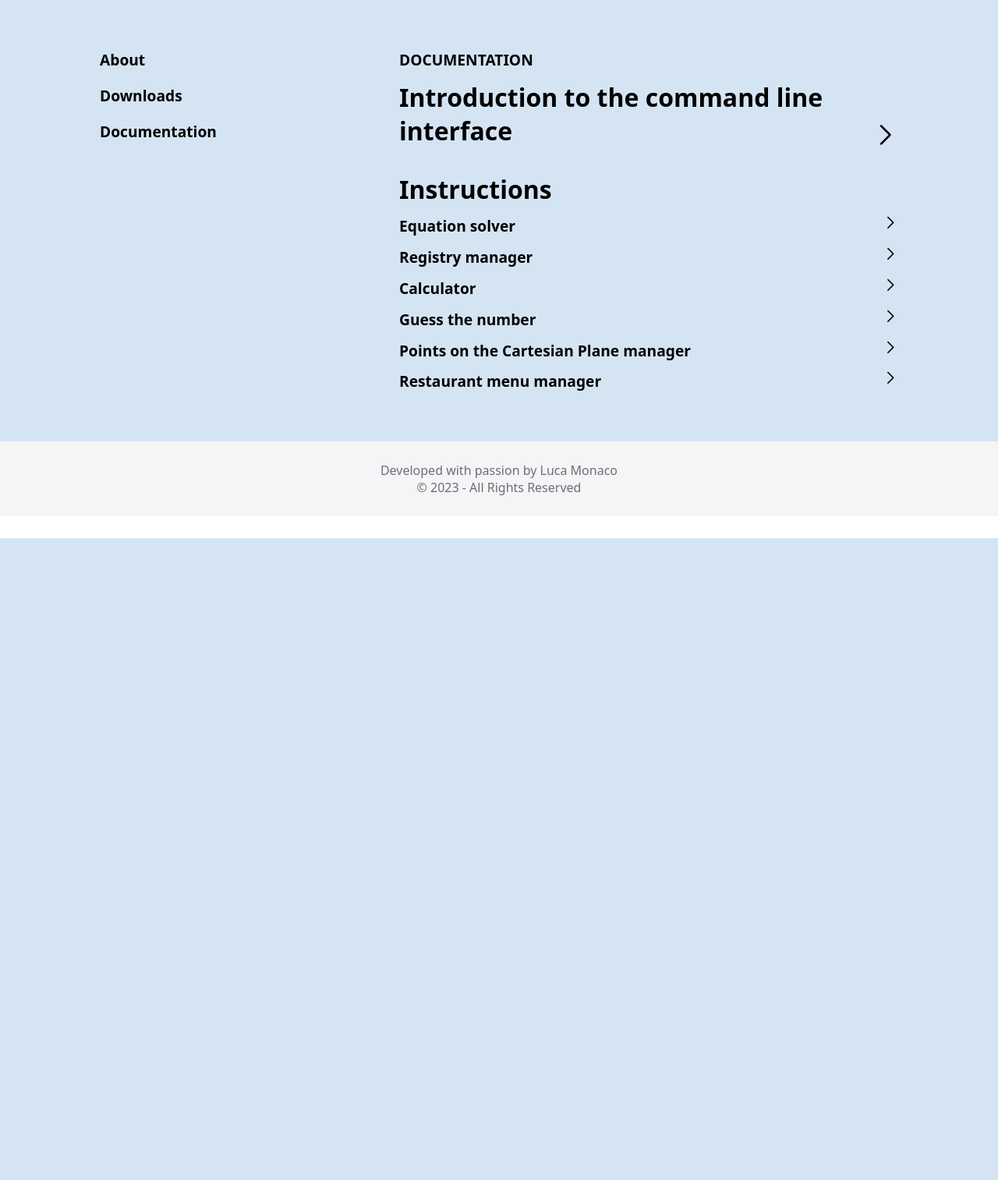
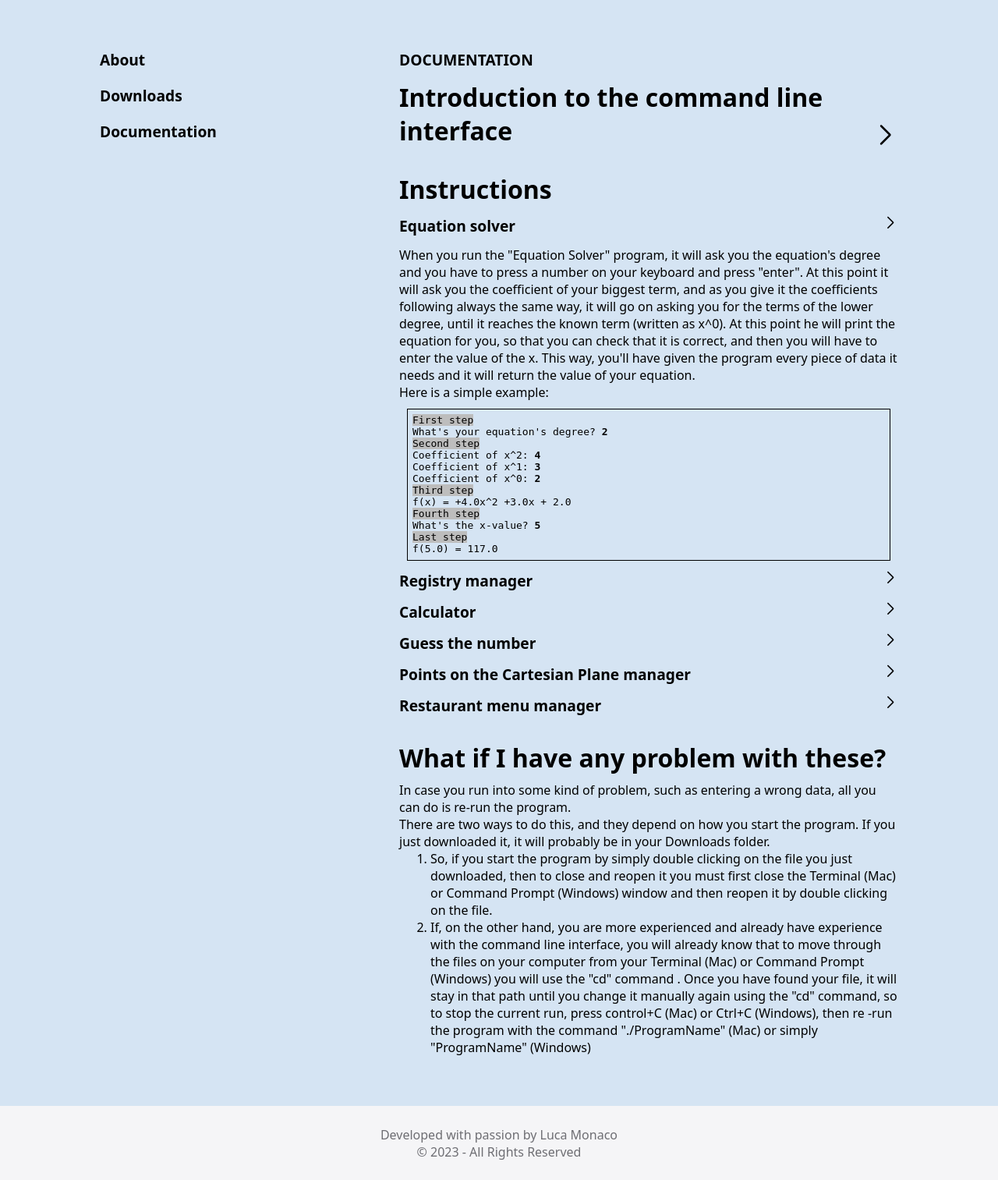
Before and after one commit to lumon2004/lumon2004, a PHP site: the page made by Nuovo portfolio/programs.html in a window 1280 px wide. Shown: the part 110-1623 px from the top of the page at 78% size. Before the commit the page ends 800 px from the top, so only its background shows below. Run offline with PHP 8.4, Linux system fonts and the light colour scheme; some web fonts are replaced.

Commit message:
Work in progress on new portfolio

```diff
--- a/Nuovo portfolio/programs.css
+++ b/Nuovo portfolio/programs.css
@@ -121,16 +121,36 @@ main > div#right > div#doc > ul {
 
 main > div#right > div#doc > ul > li {
     list-style-type: none;
-    display: flex;
     margin-top: 2%;
 }
 
-main > div#right > div#doc > ul > li > h4 {
+main > div#right > div#doc > ul > li > div:first-of-type {
+    display: flex;
+}
+
+main > div#right > div#doc > ul > li h4 {
     font-size: 1.5vw;
 }
 
-main > div#right > div#doc > ul > li > span.expand {
+main > div#right > div#doc > ul > li span.expand {
     rotate: 0deg;
     font-size: 1.5vw;
     margin-left: auto;
 }
+
+main > div#right > div#doc > ul > li > div.instructions {
+    display: block;
+    margin-top: 2%;
+}
+
+div.example {
+    font-family: monospace;
+    margin: 1.5%;
+    padding: 1%;
+    border: 1px solid var(--text);
+}
+
+div.example > p > span {
+    background-color: rgb(189, 189, 189);
+    color: #000;
+}
--- a/Nuovo portfolio/programs.html
+++ b/Nuovo portfolio/programs.html
@@ -296,39 +296,75 @@
                 <h2 style="margin-top: 5%;">Instructions</h3>
                 <ul>
                     <li>
+                        <div onclick="instructions(1)">
                             <h4>Equation solver</h4>
                             <span class="material-symbols-rounded expand">arrow_forward_ios</span>
+                        </div>
+                        <div class="instructions">
+                            <p>When you run the "Equation Solver" program, it will ask you the equation's degree and you have to press a number on your keyboard and press "enter". At this point it will ask you the coefficient of your biggest term, and as you give it the coefficients following always the same way, it will go on asking you for the terms of the lower degree, until it reaches the known term (written as x^0). At this point he will print the equation for you, so that you can check that it is correct, and then you will have to enter the value of the x. This way, you'll have given the program every piece of data it needs and it will return the value of your equation.<br>
+                            Here is a simple example:<br></p>
+                                <div class="example">
+                                    <p>
+                                        <span>First step</span><br>
+                                        What's your equation's degree? <b>2</b><br>
+                                        <span>Second step</span><br>
+                                        Coefficient of x^2: <b>4</b><br>
+                                        Coefficient of x^1: <b>3</b><br>
+                                        Coefficient of x^0: <b>2</b><br>
+                                        <span>Third step</span><br>
+                                        f(x) = +4.0x^2 +3.0x + 2.0<br>
+                                        <span>Fourth step</span><br>
+                                        What's the x-value? <b>5</b><br>
+                                        <span>Last step</span><br>
+                                        f(5.0) = 117.0
+                                    </p>
+                                </div>
+                        </div>
                     </li>
                     <li>
+                        <div onclick="instructions(2)">
                         <h4>Registry manager</h4>
                         <span class="material-symbols-rounded expand">arrow_forward_ios</span>
+                        </div>
                     </li>
                     <li>
+                        <div onclick="instructions(3)">
                         <h4>Calculator</h4>
                         <span class="material-symbols-rounded expand">arrow_forward_ios</span>
+                        </div>
                     </li>
                     <li>
+                        <div onclick="instructions(4)">
                             <h4>Guess the number</h4>
                             <span class="material-symbols-rounded expand">arrow_forward_ios</span>
+                        </div>
                     </li>
                     <li>
+                        <div onclick="instructions(5)">
                             <h4>Points on the Cartesian Plane manager</h4>
                             <span class="material-symbols-rounded expand">arrow_forward_ios</span>
+                        </div>
                     </li>
                     <li>
+                        <div onclick="instructions(6)">
                             <h4>Restaurant menu manager</h4>
                             <span class="material-symbols-rounded expand">arrow_forward_ios</span>
+                        </div>
                     </li>
                 </ul>
+                <h2 style="margin-top: 5%; margin-bottom: 1.5%;">What if I have any problem with these?</h2>
+                <p>In case you run into some kind of problem, such as entering a wrong data, all you can do is re-run the program.<br>There are two ways to do this, and they depend on how you start the program. If you just downloaded it, it will probably be in your Downloads folder.<br></p>
+                <ol>
+                    <li>So, if you start the program by simply double clicking on the file you just downloaded, then to close and reopen it you must first close the Terminal (Mac) or Command Prompt (Windows) window and then reopen it by double clicking on the file.</li>
+                    <li>If, on the other hand, you are more experienced and already have experience with the command line interface, you will already know that to move through the files on your computer from your Terminal (Mac) or Command Prompt (Windows) you will use the "cd" command . Once you have found your file, it will stay in that path until you change it manually again using the "cd" command, so to stop the current run, press control+C (Mac) or Ctrl+C (Windows), then re -run the program with the command "./ProgramName" (Mac) or simply "ProgramName" (Windows)</li>
+                </ol>
             </div>
         </div>
     </main>
     <footer>
         <p>Developed with passion by Luca Monaco<br>© <span id="year"></span> - All Rights Reserved</p>
     </footer>
-    <script>
-        document.getElementById("year").innerHTML = new Date().getFullYear();
-    </script>
+    <script>document.getElementById("year").innerHTML = new Date().getFullYear();</script>
     <script src="app.js"></script>
     <script src="programs.js"></script>
 </body>
--- a/Nuovo portfolio/programs.js
+++ b/Nuovo portfolio/programs.js
@@ -40,3 +40,16 @@ function introductionCommandLineInterface() {
         introductionC.style.display = 'none';
     }
 }
+
+function instructions(i) {
+    var expandIcon = document.getElementsByClassName('expand')[i];
+    var instructionPanel = document.getElementsByClassName('instructions')[i-1];
+
+    if (expandIcon.style.transform == 'rotate(0deg)') {
+        expandIcon.style.transform = 'rotate(90deg)';
+        instructionPanel.style.display = 'block';
+    } else {
+        expandIcon.style.transform = 'rotate(0deg)';
+        instructionPanel.style.display = 'none';
+    }
+}
```
Lines whose indentation alone changed are shown as unchanged.
